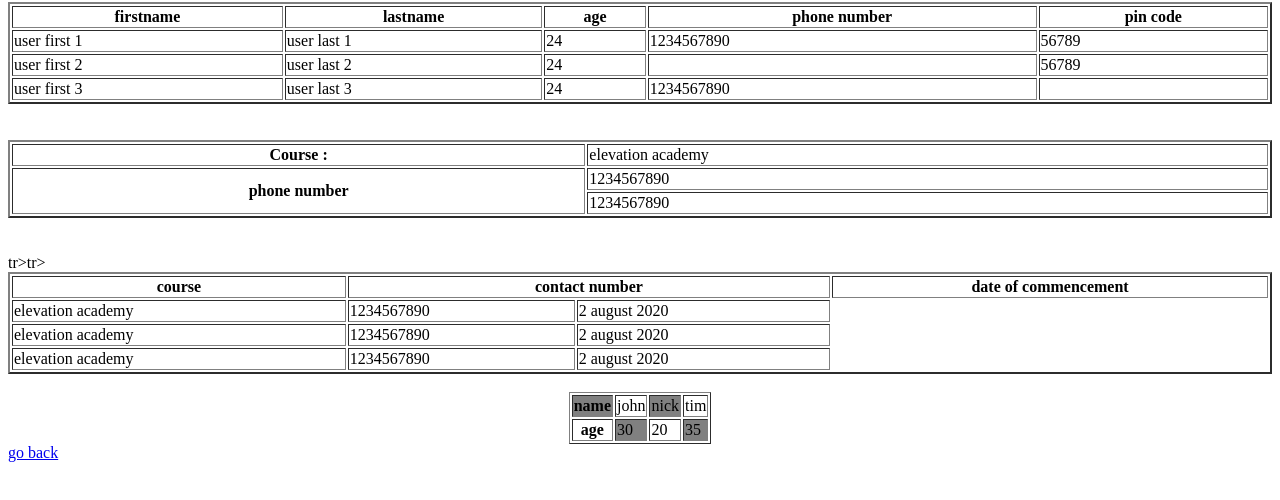
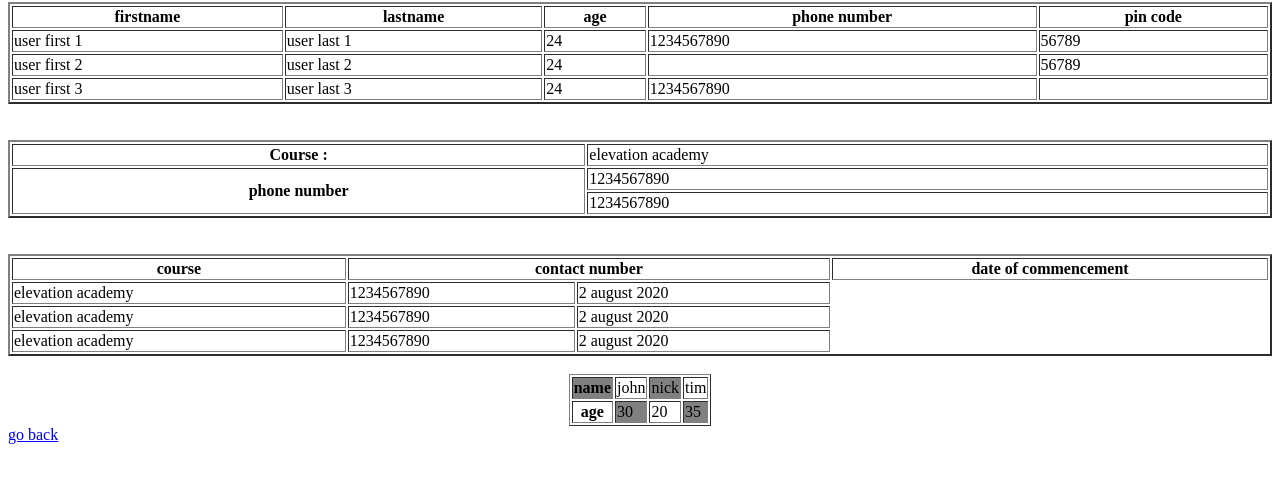
Before and after one commit to krishnakant6377/handson2, a plain HTML site: page form2.html in a window 1280 px wide. Shown: the part 78-578 px from the top of the page. Drawn offline with Linux system fonts and the light colour scheme.

Commit message:
Update form2.html

```diff
--- a/form2.html
+++ b/form2.html
@@ -37,10 +37,10 @@
 <td>1234567890</td>
 <td>2 august 2020</td>
    </tr>
-   tr><td>elevation academy</td>
+  <tr><td>elevation academy</td>
 <td>1234567890</td>
 <td>2 august 2020</td>
-   </tr>tr><td>elevation academy</td>
+   </tr><tr><td>elevation academy</td>
    <td>1234567890</td>
    <td>2 august 2020</td>
       </tr>
```
